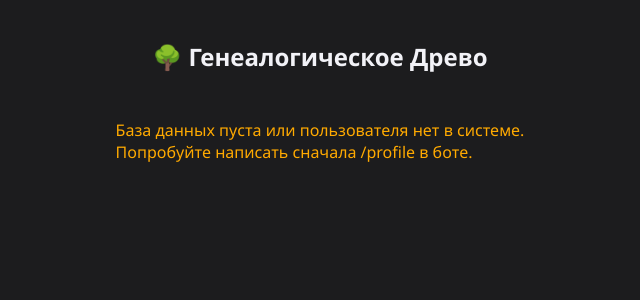
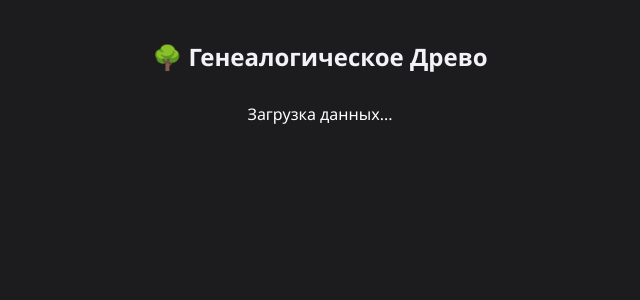
Before and after one commit to bouncerbouncer333-arch/TreeBot3, a Python web app: template templates/tree.html in a window 1280 px wide. Shown: the top 300 px of the page, without its empty margins (320-960 px from the left). Run offline with Jinja, Linux system fonts and the light colour scheme; the template is opened without the code that fills it, so the values that code supplies are empty; some libraries are stand-ins or nearby versions.

Commit message:
Update tree.html

```diff
--- a/templates/tree.html
+++ b/templates/tree.html
@@ -69,35 +69,38 @@
             display: none;
         }
         .children-row::before { display: block; }
+        .error-box { background: #3a231c; border: 1px solid #ff453a; padding: 15px; border-radius: 10px; font-size: 14px; text-align: center; }
     </style>
 </head>
 <body>
 
     <h2>🌳 Генеалогическое Древо</h2>
-    <div class="tree-container" id="tree"></div>
+    <div class="tree-container" id="tree">Загрузка данных...</div>
 
     <script>
         const tg = window.Telegram.WebApp;
         tg.ready();
         tg.expand();
 
-        // Получаем ID пользователя из Telegram
+        // Достаем ID пользователя напрямую из Telegram WebApp API
         const userId = tg.initDataUnsafe.user ? tg.initDataUnsafe.user.id : null;
 
         if (!userId) {
-            document.getElementById('tree').innerHTML = "<p style='color: #ff453a;'>Ошибка: Не удалось получить данные пользователя Telegram.</p>";
+            document.getElementById('tree').innerHTML = "<div class='error-box'>❌ Ошибка: Telegram не передал ваш ID пользователя. Откройте приложение внутри чата.</div>";
         } else {
-            // Определяем адрес сервера (работает и на localhost, и на Railway)
             const baseUrl = window.location.origin;
 
             fetch(`${baseUrl}/api/family?user_id=${userId}`)
-                .then(res => {
-                    if (!res.ok) throw new Error('Ошибка сети или пользователь не найден');
+                .then(async res => {
+                    if (!res.ok) {
+                        const errorData = await res.json().catch(() => ({}));
+                        throw new Error(errorData.error || `Ошибка сервера (${res.status})`);
+                    }
                     return res.json();
                 })
                 .then(data => {
                     const tree = document.getElementById('tree');
-                    tree.innerHTML = ""; // Очищаем контейнер
+                    tree.innerHTML = "";
 
                     // 1. Уровень родителей
                     if (data.parents && data.parents.length > 0) {
@@ -135,9 +138,4 @@
                     }
                 })
                 .catch(err => {
-                    document.getElementById('tree').innerHTML = `<p style='color: #ffaa00;'>База данных пуста или пользователя нет в системе.<br>Попробуйте написать сначала /profile в боте.</p>`;
-                });
-        }
-    </script>
-</body>
-</html>
+                    document.getElementById('
```
